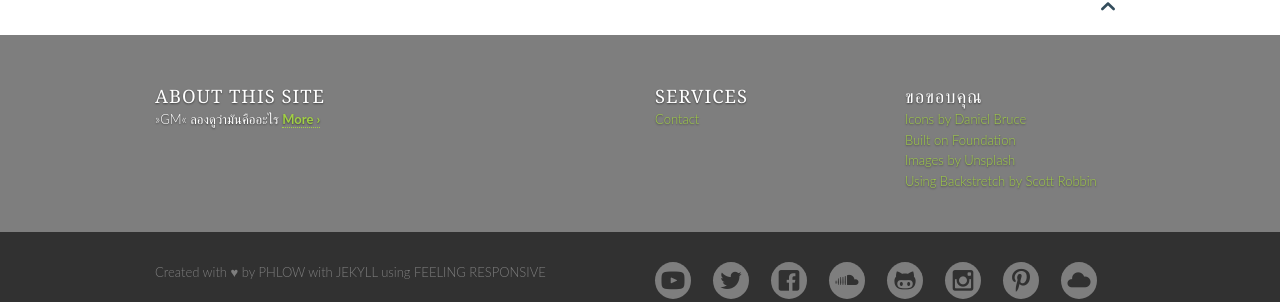
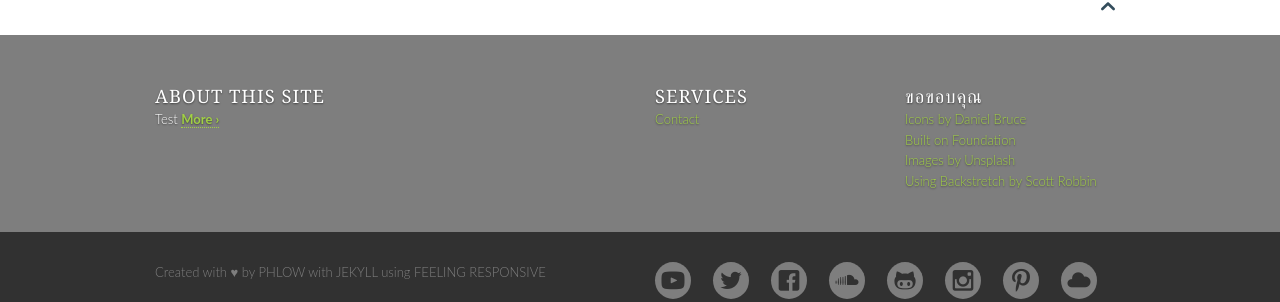
Before and after one commit to hatyairoiroi/hatyairoiroi.github.io, a Jekyll site: the page built from index.md, in a window 1280 px wide. Shown: the part 1643-1945 px from the top of the page. Built offline with Jekyll 4.4.1, drawn with Linux system fonts in a browser that asks for light colours.

Commit message:
Update _config.yml

```diff
--- a/_config.yml
+++ b/_config.yml
@@ -16,7 +16,7 @@ slogan: ""
 
 
 # The description is used on homepage and in the footer to quickly describe your website. Use a maximum of 150 characters for SEO-purposes.
-description: "»GM« ลองดูว่ามันคืออะไร"
+description: "Test"
 
 
 # This URL is the main adresse. Don't include a slash at the end.
```
